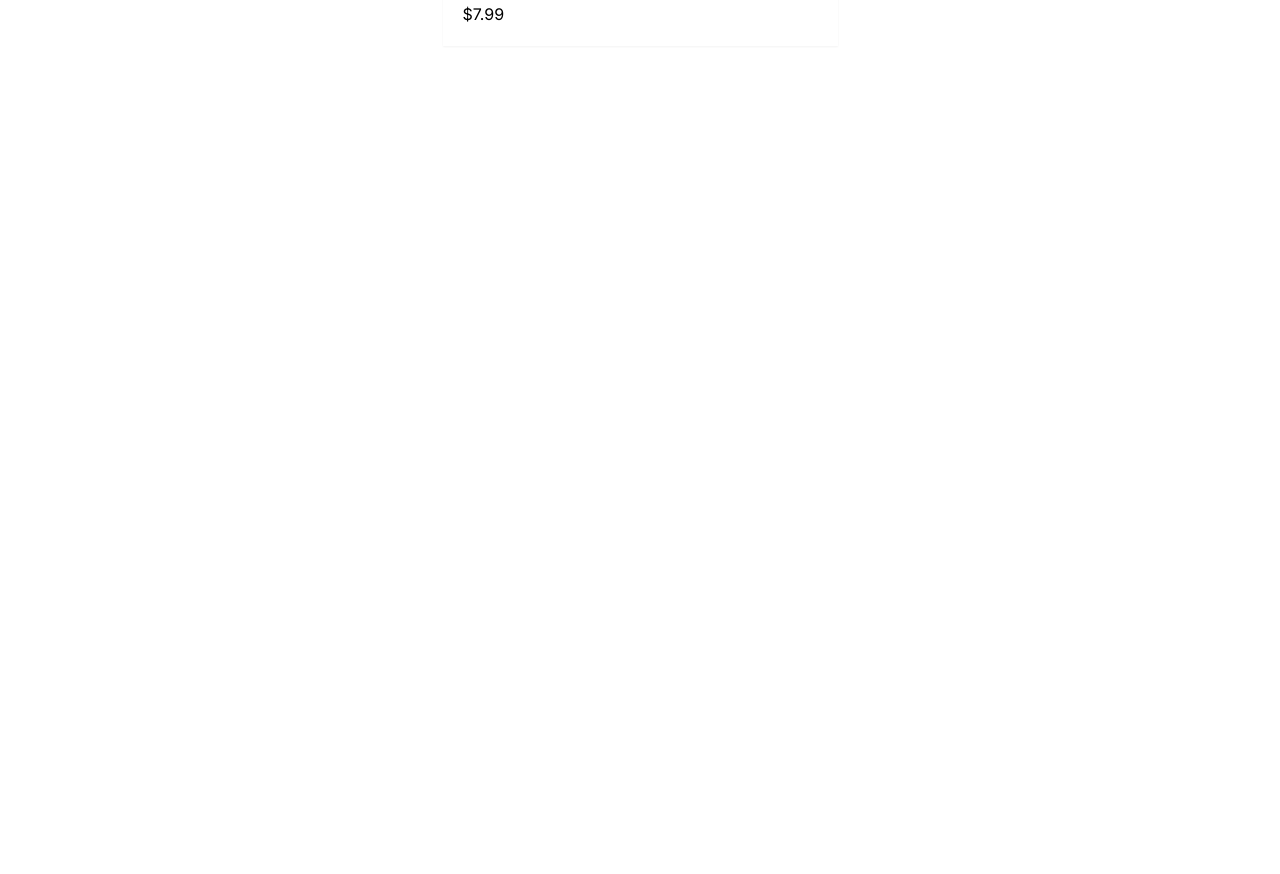
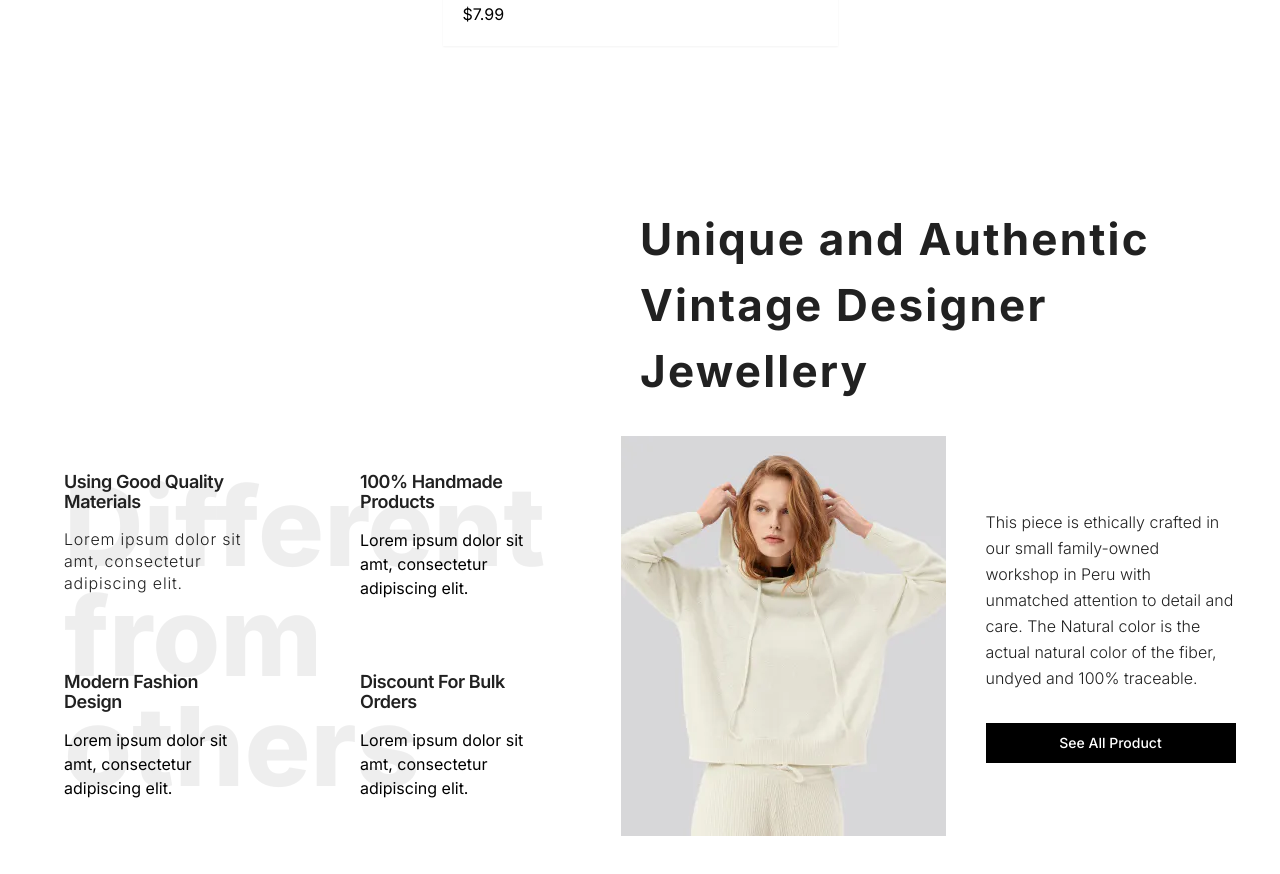
Before and after one commit to ZabairGhoss/PIAIC-hackathon-one-challenge-dine-market, a Next.js app: page / in a window 1280 px wide. Shown: the part 3065-3939 px from the top of the page. Before the commit the page ends 3191 px from the top, so only its background shows below. Built offline with nearby package versions, Linux system fonts and the light colour scheme.

Commit message:
section/FeaturedProduct complete, design

```diff
--- a/src/app/page.tsx
+++ b/src/app/page.tsx
@@ -1,3 +1,4 @@
+import FeaturedProduct from '@/views/FeaturedProduct'
 import Hero from '@/views/Hero'
 import ProductsSlider from '@/views/ProductsSlider'
 import Promotion from '@/views/Promotion'
@@ -8,6 +9,7 @@ export default function Home() {
       <Hero />
       <Promotion />
       <ProductsSlider />
+      <FeaturedProduct />
     </main>
   )
 }
--- a/src/components/ui/button.tsx
+++ b/src/components/ui/button.tsx
@@ -9,7 +9,7 @@ const buttonVariants = cva(
   {
     variants: {
       variant: {
-        default: "bg-primary text-primary-foreground hover:bg-primary/90",
+        default: "bg-primary text-primary-foreground",  //hover:bg-primary/90
         destructive:
           "bg-destructive text-destructive-foreground hover:bg-destructive/90",
         outline:
--- /dev/null
+++ b/src/views/FeaturedProduct.tsx
@@ -0,0 +1,69 @@
+import Image from "next/image";
+import featureProdImg from "@/../public/assets/gallery-images/feature-product.png";
+import { Button } from "@/components/ui/button";
+import Link from "next/link";
+
+const FeaturedProduct = () => {
+  return (
+    <section className="w-full py-20">
+      <div className="flex justify-end pb-8">
+        <h1 className="w-[50%] text-[#212121] text-[44px] font-bold tracking-wider">
+          Unique and Authentic Vintage Designer Jewellery
+        </h1>
+      </div>
+      <div className="grid grid-cols-2">
+        <div className="grid grid-cols-1 justify-center items-center relative">
+          <div className="font-extrabold text-[6.875rem] leading-[110px] absolute text-[#212121] opacity-[0.07] z-[1]">
+            Different from others
+          </div>
+          <div className="grid grid-cols-2 gap-4">
+            <div className="w-[70%] z-[2]">
+              <h3 className="font-semibold text-[1.125rem] leading-[20px] tracking-tight text-[#212121] mb-[1rem] capitalize">
+                Using good quality materials
+              </h3>
+              <p className="font-light text-[1rem] leading-[22px] tracking-[0.05em] text-[#212121]">
+                Lorem ipsum dolor sit amt, consectetur adipiscing elit.
+              </p>
+            </div>
+            <div className="w-[70%] z-[2]">
+              <h3 className="font-semibold text-[1.125rem] leading-[20px] tracking-tight text-[#212121] mb-[1rem] capitalize">
+                100% handmade products
+              </h3>
+              <p>Lorem ipsum dolor sit amt, consectetur adipiscing elit.</p>
+            </div>
+          </div>
+          <div className="grid grid-cols-2 gap-4">
+            <div className="w-[70%]  z-[2]">
+              <h3 className="font-semibold text-[1.125rem] leading-[20px] tracking-tight text-[#212121] mb-[1rem] capitalize">
+                modern fashion design
+              </h3>
+              <p>Lorem ipsum dolor sit amt, consectetur adipiscing elit.</p>
+            </div>
+            <div className="w-[70%]  z-[2]">
+              <h3 className="font-semibold text-[1.125rem] leading-[20px] tracking-tight text-[#212121] mb-[1rem] capitalize">
+                discount for bulk orders
+              </h3>
+              <p>Lorem ipsum dolor sit amt, consectetur adipiscing elit.</p>
+            </div>
+          </div>
+        </div>
+        <div className="flex justify-center items-center gap-[2.5rem]">
+          <Image src={featureProdImg} alt="Feature product" />
+          <div className="flex flex-col gap-[2rem]">
+            <p className="font-[300] text-[1rem] leading-[26px] justify-normal text-[#212121]">
+              This piece is ethically crafted in our small family-owned workshop
+              in Peru with unmatched attention to detail and care. The Natural
+              color is the actual natural color of the fiber, undyed and 100%
+              traceable.
+            </p>
+            <Button className="py-[10px] rounded-none w-[250px] capitalize bg-black text-[#fff] ">
+              <Link href="/products">see all product</Link>
+            </Button>
+          </div>
+        </div>
+      </div>
+    </section>
+  );
+};
+
+export default FeaturedProduct;
```
